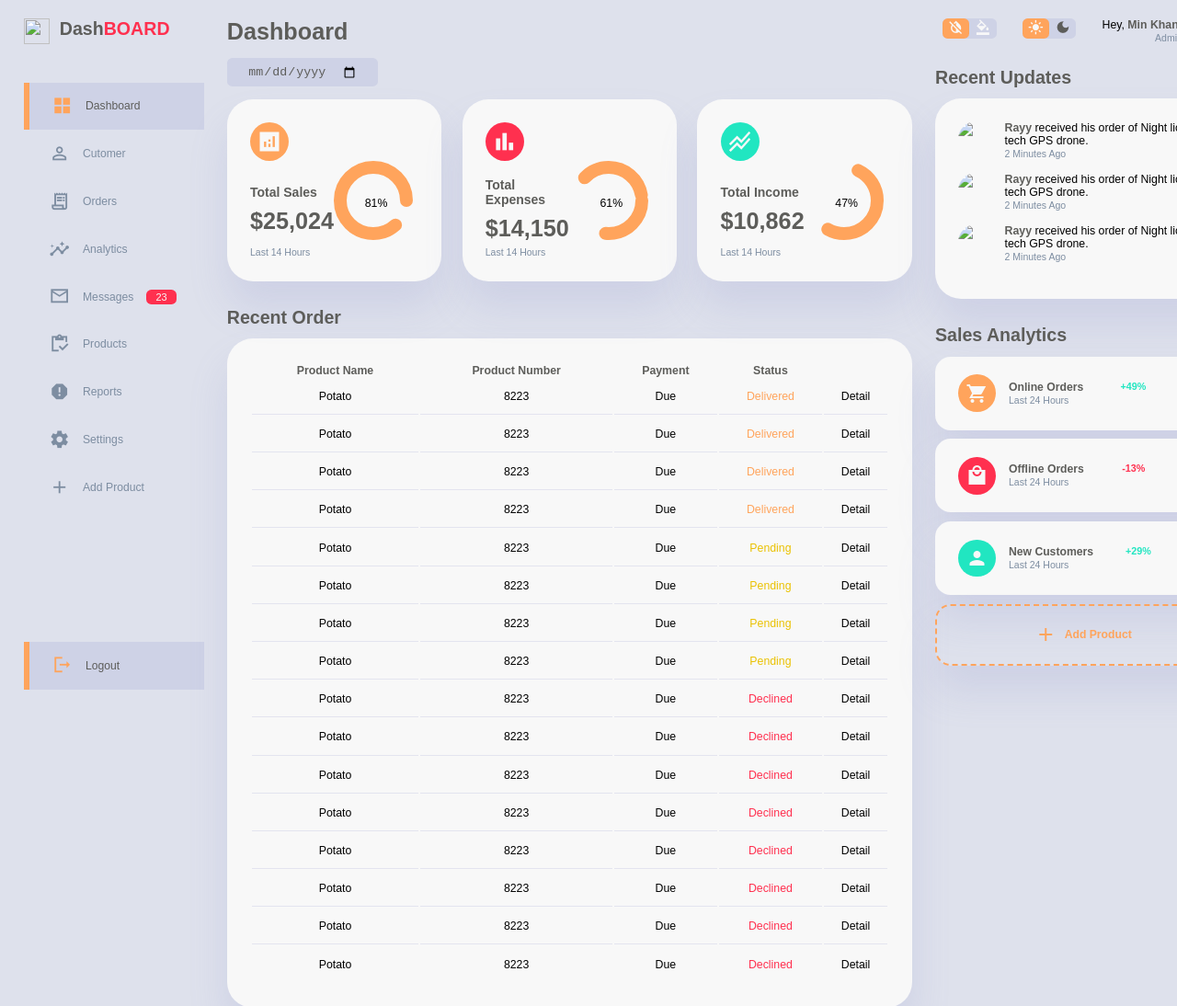
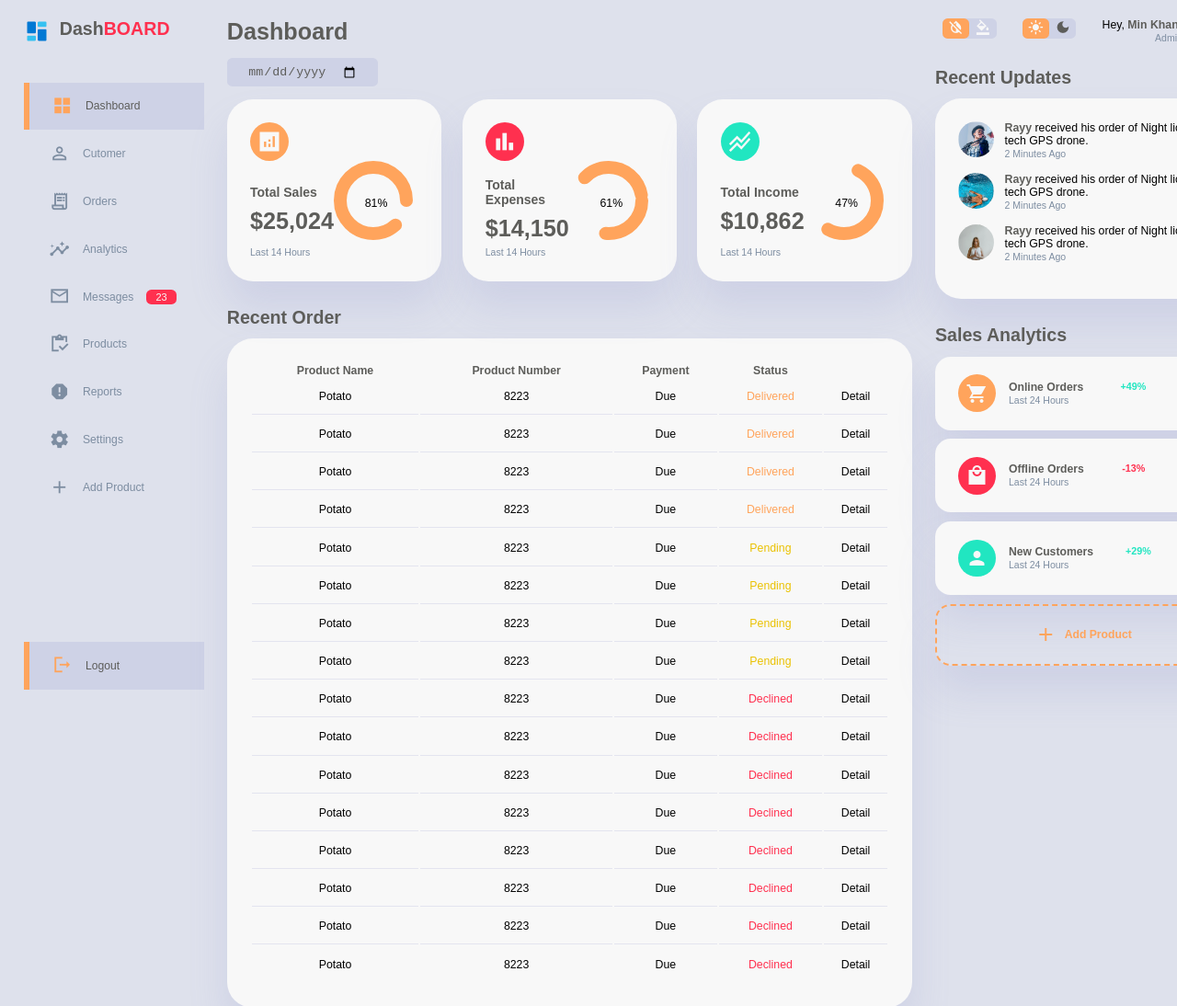
Before and after one commit to Rayy-007/dashboard-simple-project, a plain HTML site: page index.html in a window 1280 px wide. Shown: the top 1094 px of the page at 92% size. Drawn offline with Linux system fonts and the light colour scheme.

Commit message:
Update index.html
changed images src

```diff
--- a/index.html
+++ b/index.html
@@ -13,7 +13,7 @@
         <aside>
             <div class="top">
                 <div class="logo">
-                    <img src="./images/dashboard-logo.png" alt="">
+                    <img src="./dashboard-logo.png" alt="">
                     <h2>Dash<span class="danger">BOARD</span></h2>
                 </div>
                 <div class="close" id="close-btn">
@@ -209,7 +209,7 @@
                         <small class="text-muted">Admin</small>
                     </div>
                     <div class="profile-photo">
-                        <img src="./images/me.jpg" alt="profile-image">
+                        <img src="./me.jpg" alt="profile-image">
                     </div>
                 </div>
             </div>
@@ -220,7 +220,7 @@
                 <div class="updates">
                     <div class="update">
                         <div class="profile-photo">
-                            <img src="./images/image3.png">
+                            <img src="./image3.png">
                         </div>
                         <div class="message">
                             <p><b>Rayy</b> received his order of Night lion tech GPS drone.</p>
@@ -230,7 +230,7 @@
 
                     <div class="update">
                         <div class="profile-photo">
-                            <img src="./images/image4.png">
+                            <img src="./image4.png">
                         </div>
                         <div class="message">
                             <p><b>Rayy</b> received his order of Night lion tech GPS drone.</p>
@@ -240,7 +240,7 @@
 
                     <div class="update">
                         <div class="profile-photo">
-                            <img src="./images/image2.png">
+                            <img src="./image2.png">
                         </div>
                         <div class="message">
                             <p><b>Rayy</b> received his order of Night lion tech GPS drone.</p>
@@ -311,144 +311,3 @@
     <script src="./script.js"></script>
 </body>
 </html>
-
-
-
-
-<!-- <main>
-    <h1>Dashboard</h1>
-
-    <div class="date">
-        <input type="date">
-    </div>
-
-    <div class="insigths">
-        <div class="sales">
-            <span class="material-symbols-sharp">
-                analytics
-            </span>
-                <div class="middle">
-                    <div class="left">
-                        <h3>Total Sales</h3>
-                        <h1>$25,024</h1>
-                    </div>
-
-                    <div class="progress">
-                        <svg>
-                            <circle cx='38' cy='38' r='36'></circle>
-                        </svg>
-                        <div class="number">
-                            <p>81%</p>
-                        </div>
-                    </div>
-                </div>
-                <small class="text-muted">
-                    Last 24 Hours
-                </small>
-        </div>
-      <--------End of Sales--------->
-
-            <!-- <div class="expenses">
-                <span class="material-symbols-sharp">
-                    bar_chart
-                </span>
-                    <div class="middle">
-                        <div class="left">
-                            <h3>Total Expenses</h3>
-                            <h1>$14,168</h1>
-                        </div>
-
-                        <div class="progress">
-                            <svg>
-                                <circle cx='38' cy='38' r='36'></circle>
-                            </svg>
-                            <div class="number">
-                                <p>73%</p>
-                            </div>
-                        </div>
-                    </div>
-                    <small class="text-muted">
-                        Last 24 Hours
-                    </small>
-            </div> -->
-            <!-- <--------End of Expenses--------->
-
-                <!-- <div class="income">
-                    <span class="material-symbols-sharp">
-                        stacked_line_chart
-                    </span>
-                        <div class="middle">
-                            <div class="left">
-                                <h3>Total Income</h3>
-                                <h1>$22,135</h1>
-                            </div>
-
-                            <div class="progress">
-                                <svg>
-                                    <circle cx='38' cy='38' r='36'></circle>
-                                </svg>
-                                <div class="number">
-                                    <p>60%</p>
-                                </div>
-                            </div>
-                        </div>
-                        <small class="text-muted">
-                            Last 24 Hours
-                        </small>
-                </div> -->
-                <!-- <--------End of Incomes--------->
-    <!-- </div>
-    End of Insights-->
-    <!-- <div class="recent-orders">
-        <h2>Recent Orders</h2>
-        <table>
-            <thead>
-                <tr>
-                    <th>Product Name</th>
-                    <th>Product Number</th>
-                    <th>Payments</th>
-                    <th>Status</th>
-                    <th></th>
-                </tr>
-            </thead>
-            <tbody>
-                <tr>
-                    <td>Foldable Mini Drone</td>
-                    <td>85675</td>
-                    <td>Due</td>
-                    <td class="warning">Pending</td>
-                    <td class="primary">Details</td>
-                </tr>
-                <tr>
-                    <td>Foldable Mini Drone</td>
-                    <td>85675</td>
-                    <td>Due</td>
-                    <td class="warning">Pending</td>
-                    <td class="primary">Details</td>
-                </tr>
-                <tr>
-                    <td>Foldable Mini Drone</td>
-                    <td>85675</td>
-                    <td>Due</td>
-                    <td class="warning">Pending</td>
-                    <td class="primary">Details</td>
-                </tr>
-                <tr>
-                    <td>Foldable Mini Drone</td>
-                    <td>85675</td>
-                    <td>Due</td>
-                    <td class="warning">Pending</td>
-                    <td class="primary">Details</td>
-                </tr>
-                <tr>
-                    <td>Foldable Mini Drone</td>
-                    <td>85675</td>
-                    <td>Due</td>
-                    <td class="warning">Pending</td>
-                    <td class="primary">Details</td>
-                </tr>
-            </tbody>
-        </table>
-        <a href="">Show All</a>
-    </div>
-</main> -->
```
